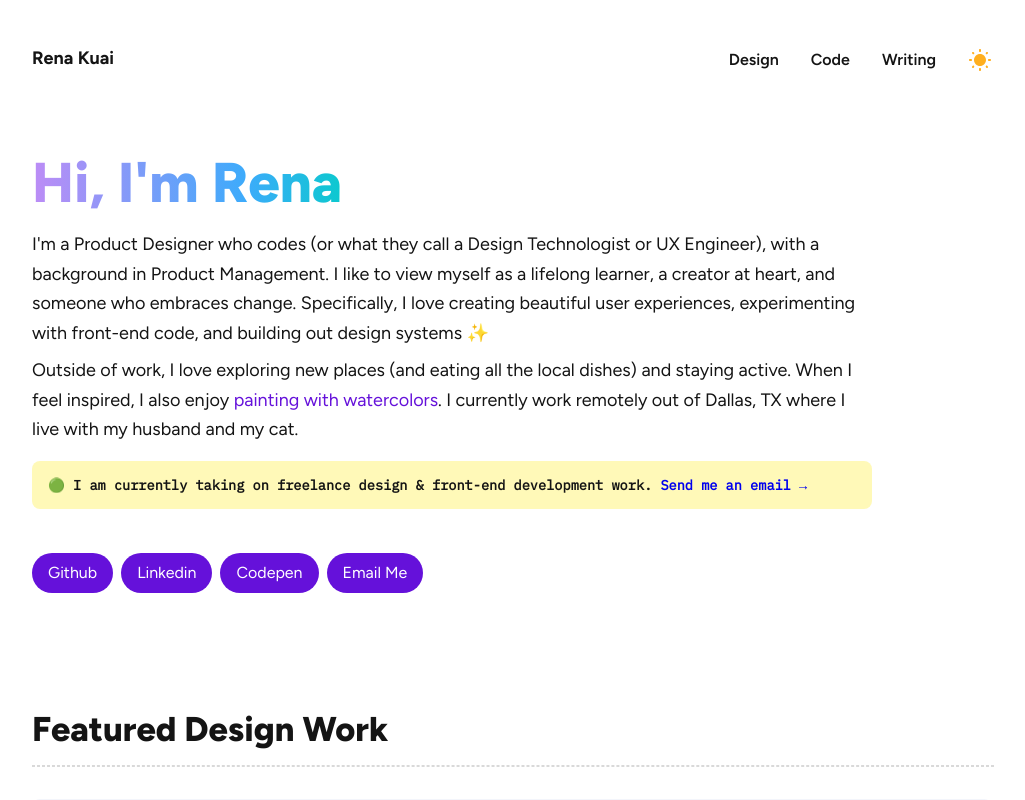
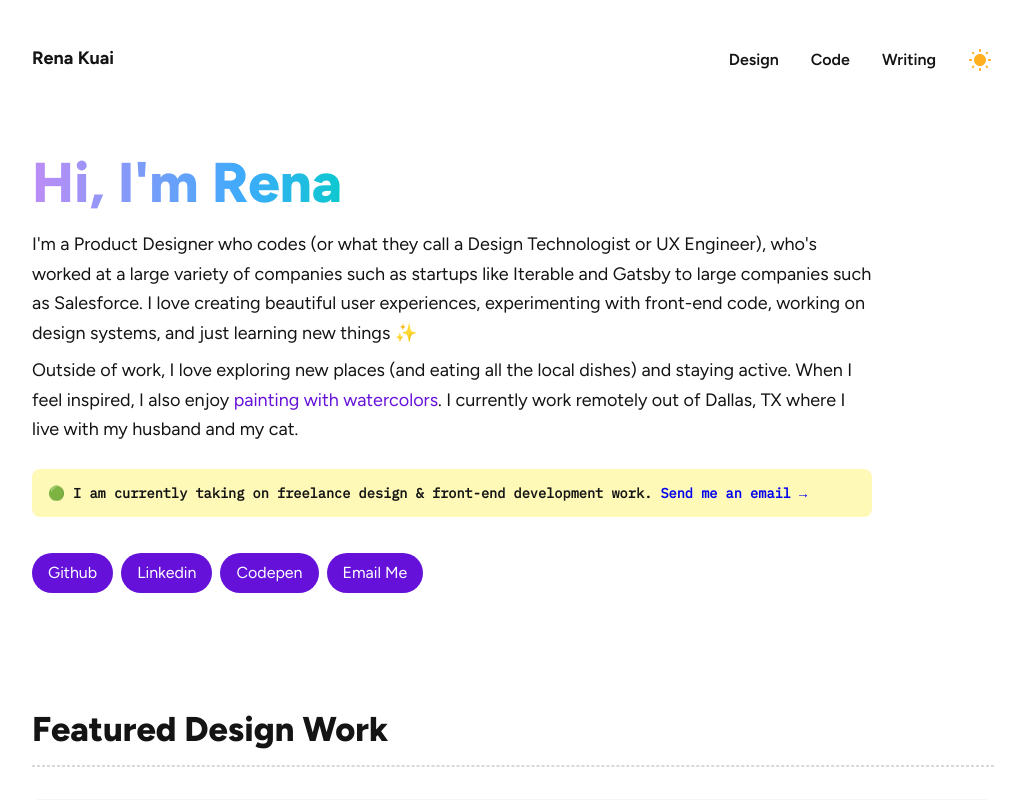
Before and after one commit to renakuai/renakuai.com, a React (Create React App) app: page / in a window 1280 px wide. Shown: the top 800 px of the page, without its empty margins (128-1153 px from the left). Built offline with nearby package versions, Linux system fonts and the light colour scheme.

Commit message:
Updated intro

```diff
--- a/src/components/home/Home.js
+++ b/src/components/home/Home.js
@@ -21,7 +21,7 @@ function Home() {
       <h1 className="Gradient">Hi, I'm Rena</h1>
       <section className="Intro">
 
-        <p className="Large">I'm a Product Designer who codes (or what they call a Design Technologist or UX Engineer), with a background in Product Management. I like to view myself as a lifelong learner, a creator at heart, and someone who embraces change. Specifically, I love creating beautiful user experiences, experimenting with front-end code, and building out design systems ✨</p>
+        <p className="Large">I'm a Product Designer who codes (or what they call a Design Technologist or UX Engineer), who's worked at a large variety of companies such as startups like Iterable and Gatsby to large companies such as Salesforce. I love creating beautiful user experiences, experimenting with front-end code, working on design systems, and just learning new things ✨</p>
 
         <p className="Large">Outside of work, I love exploring new places (and eating all the local dishes) and staying active. When I feel inspired, I also enjoy <LinkComp
           type="default"
--- a/src/components/home/_home.scss
+++ b/src/components/home/_home.scss
@@ -17,8 +17,8 @@ section.Intro {
 .Announcement {
   background-color: var(--color-background-announcement);
   padding: 0.75rem 1rem 0.75rem 1rem;
-  margin-top: 1rem;
-  margin-bottom: 1.5rem;
+  margin-top: 1.5rem;
+  margin-bottom: 1rem;
   border-radius: 8px;
   font-family: 'IBM Plex Mono', monospace;
   font-size: 0.85rem;
```
